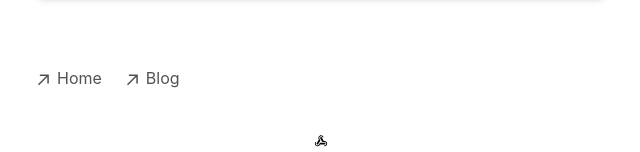
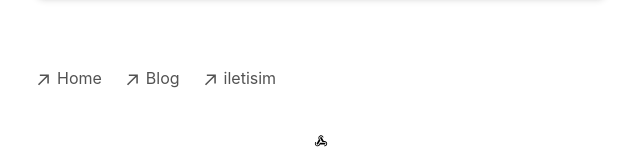
Before and after one commit to Burrhanburak/portfo-adnan, a Next.js app: page / in a window 1280 px wide. Shown: the part 2328-2480 px from the top of the page, without its empty margins (319-959 px from the left). Built offline with nearby package versions, Linux system fonts and the light colour scheme.

Commit message:
iletiim commit

```diff
--- a/app/components/footer.tsx
+++ b/app/components/footer.tsx
@@ -35,13 +35,24 @@
         </li>
         <li>
           <Link
+            className="flex items-center transition-all p-1 hover:text-neutral-800 dark:hover:text-neutral-100"
+            rel="noopener noreferrer"
+            target="_blank"
+            href="/blog"
+          >
+            <ArrowIcon />
+            <p className="ml-2 h-7">Blog</p>
+          </Link>
+        </li>
+        <li>
+          <Link
             className="flex items-center transition-all p-1 hover:text-black hover:bg-white rounded-lg dark:hover:text-black"
             rel="noopener noreferrer"
             target="_blank"
             href="/blog"
           >
             <ArrowIcon />
-            <p className="ml-2 h-7">Blog</p>
+            <p className="ml-2 h-7">iletisim</p>
           </Link>
         </li>
       </ul>
--- a/app/components/nav.tsx
+++ b/app/components/nav.tsx
@@ -72,6 +72,9 @@
   "/blog": {
     name: "Blog",
   },
+  "/iletisim": {
+    name: "Iletisim",
+  },
 };
 
 export function Navbar() {
```
